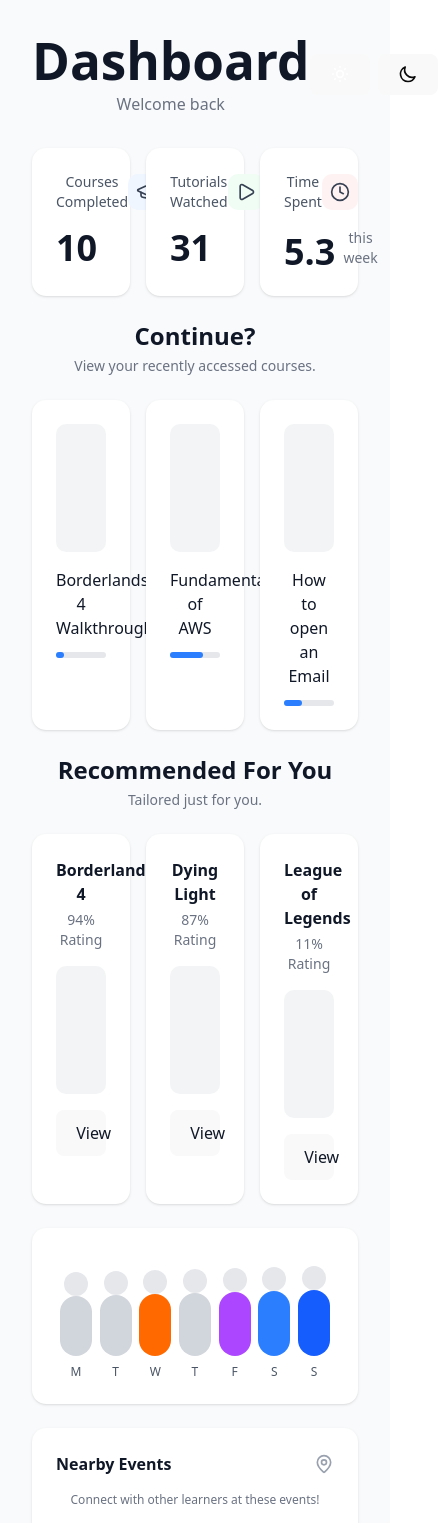
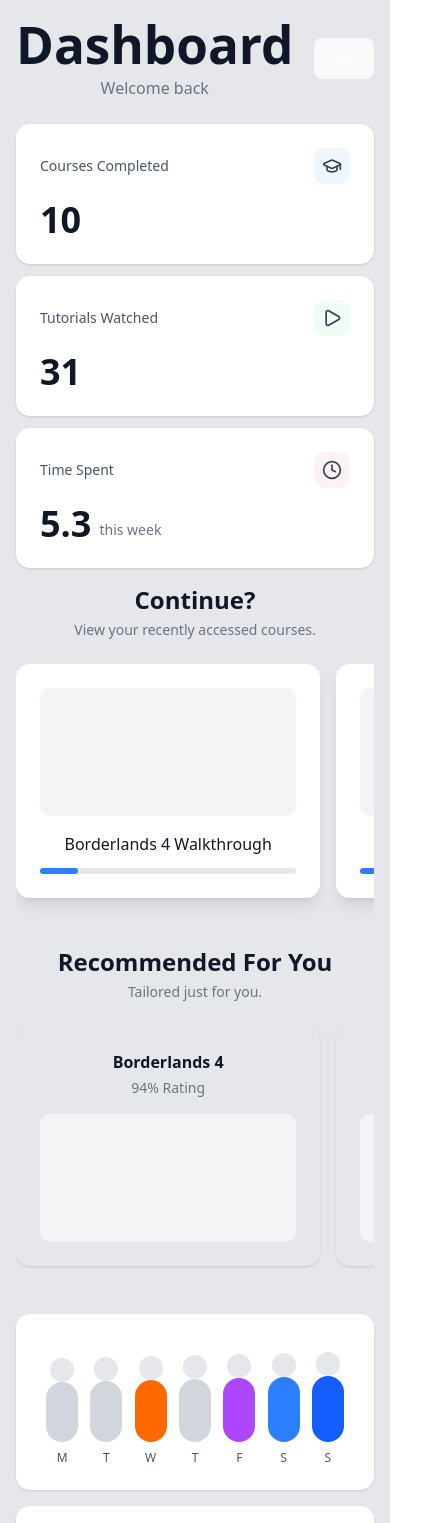
Before and after one commit to ayazb7/team-3-project, a React (Vite) app in the folder frontend/team-3/: page / in a window 390 px wide. Shown: the top 1523 px of the page, 438 px wide, since content can reach past the window. Built offline with nearby package versions, Linux system fonts and the light colour scheme.

Commit message:
UPDATE: dashboard page with carousel functionality, also adjusted dashboard to work with mobile.

```diff
--- a/frontend/team-3/src/components/CourseCard.jsx
+++ b/frontend/team-3/src/components/CourseCard.jsx
@@ -1,5 +1,5 @@
 const CourseCard = ({ title, progress }) => (
-  <div className="bg-white rounded-xl p-6 shadow-sm">
+  <div className="bg-white rounded-xl p-6 shadow-lg">
     <div className="h-32 bg-gray-100 rounded-lg mb-4"></div>
     <h3 className="font-medium text-gray-900 mb-3">{title}</h3>
     <div className="w-full bg-gray-200 rounded-full h-1.5">
--- a/frontend/team-3/src/components/RecommendedCard.jsx
+++ b/frontend/team-3/src/components/RecommendedCard.jsx
@@ -1,14 +1,21 @@
 const RecommendedCard = ({ title, rating }) => (
-  <div className="bg-white rounded-xl p-6 shadow-sm">
-    <div className="text-center mb-4">
-      <h3 className="font-semibold text-gray-900 mb-1">{title}</h3>
-      <p className="text-sm text-gray-500">{rating}</p>
+  <a href="#" className="block rounded-xl shadow-sm overflow-hidden group">
+    <div className="p-6">
+      <div className="text-center mb-4">
+        <h3 className="font-semibold text-gray-900 mb-1">{title}</h3>
+        <p className="text-sm text-gray-500">{rating}</p>
+      </div>
+
+      {/* Image / placeholder wrapper */}
+      <div className="relative h-32 bg-gray-100 rounded-lg overflow-hidden"> {/* Image / placeholder wrapper put thumbnail image here */}
+        <div className="absolute inset-0 flex items-center justify-center bg-black/40 opacity-0 hover:opacity-100 transition-opacity">
+          <span className="py-1.5 px-4 text-white bg-grey-500 rounded text-sm font-medium">
+            View
+          </span>
+        </div>
+      </div>
     </div>
-    <div className="h-32 bg-gray-100 rounded-lg mb-4"></div>
-    <button className="w-full py-2 bg-gray-100 hover:bg-gray-200 rounded-lg font-medium text-gray-900">
-      View
-    </button>
-  </div>
+  </a>
 );
 
-export default RecommendedCard
+export default RecommendedCard;
--- a/frontend/team-3/src/pages/Dashboard.jsx
+++ b/frontend/team-3/src/pages/Dashboard.jsx
@@ -1,10 +1,88 @@
-import React, { useState } from 'react';
-import { Clock, Play, GraduationCap, MapPin } from 'lucide-react';
+import React, { useState, useRef, useEffect } from 'react';
+import { Clock, Play, GraduationCap, MapPin, ChevronLeft, ChevronRight } from 'lucide-react';
 import StatCard from '../components/StatCard';
 import CourseCard from '../components/CourseCard';
 import RecommendedCard from '../components/RecommendedCard.jsx';
 import EventCard from '../components/EventCard';
 import WeekProgress from '../components/WeekProgress.jsx';
+
+const Carousel = ({ items, renderItem, className }) => {
+  const containerRef = useRef(null);
+  const [isStartReached, setIsStartReached] = useState(true);
+  const [isEndReached, setIsEndReached] = useState(false);
+
+  const checkScrollPosition = () => {
+    const container = containerRef.current;
+    if (container) {
+      setIsStartReached(container.scrollLeft <= 0);
+      setIsEndReached(
+        container.scrollLeft >= container.scrollWidth - container.clientWidth - 1
+      );
+    }
+  };
+
+  const scroll = (direction) => {
+    if (containerRef.current) {
+      const container = containerRef.current;
+      const scrollAmount = container.clientWidth;
+      const maxScroll = container.scrollWidth - container.clientWidth;
+      const newScroll = container.scrollLeft + (direction === 'right' ? scrollAmount : -scrollAmount);
+
+      container.scrollTo({
+        left: Math.max(0, Math.min(maxScroll, newScroll)),
+        behavior: 'smooth'
+      });
+    }
+  };
+
+  useEffect(() => {
+    const container = containerRef.current;
+    if (container) {
+      checkScrollPosition();
+      container.addEventListener('scroll', checkScrollPosition);
+      window.addEventListener('resize', checkScrollPosition);
+      return () => {
+        container.removeEventListener('scroll', checkScrollPosition);
+        window.removeEventListener('resize', checkScrollPosition);
+      };
+    }
+  }, []);
+
+  return (
+    <div className="relative group">
+      <div
+        ref={containerRef}
+        className={`flex overflow-x-auto scrollbar-hide snap-x snap-mandatory gap-4 ${className}`}
+      >
+        {items.map((item, idx) => (
+          <div key={idx} className="flex-none w-[85%] sm:w-[45%] lg:w-[30%] snap-start">
+            {renderItem(item, idx)}
+          </div>
+        ))}
+      </div>
+
+      {!isStartReached && (
+        <button
+          onClick={() => scroll('left')}
+          className="opacity-0 group-hover:opacity-100 md:opacity-100 transition-opacity absolute left-0 top-1/2 -translate-y-1/2 -translate-x-4 p-2 bg-white rounded-full shadow-lg hover:bg-gray-50 active:scale-95 transition-transform"
+          aria-label="Scroll left"
+        >
+          <ChevronLeft className="w-5 h-5" />
+        </button>
+      )}
+
+      {!isEndReached && (
+        <button
+          onClick={() => scroll('right')}
+          className="opacity-0 group-hover:opacity-100 md:opacity-100 transition-opacity absolute right-0 top-1/2 -translate-y-1/2 translate-x-4 p-2 bg-white rounded-full shadow-lg hover:bg-gray-50 active:scale-95 transition-transform"
+          aria-label="Scroll right"
+        >
+          <ChevronRight className="w-5 h-5" />
+        </button>
+      )}
+    </div>
+  );
+};
 
 const SectionHeader = ({ title, subtitle }) => (
   <div className="text-center mb-6">
@@ -38,73 +116,99 @@ export default function Dashboard() {
     { title: 'Sky Showcase', location: 'Sky Central - Osterley Campus', date: 'Thursday 13th November 2025' }
   ];
 
+  const [scrolling, setScrolling] = useState(false);
+
+  const preventScroll = (e) => {
+    if (scrolling) {
+      e.preventDefault();
+      e.stopPropagation();
+    }
+  };
+
+  React.useEffect(() => {
+    document.addEventListener('touchmove', preventScroll, { passive: false });
+    return () => {
+      document.removeEventListener('touchmove', preventScroll);
+    };
+  }, [scrolling]);
+
   return (
-    <div className="min-h-screen bg-gray-50 p-8">
+    <div className="min-h-screen bg-gray-200 p-4 sm:p-6 md:p-8">
+      <style jsx global>{`
+        .scrollbar-hide::-webkit-scrollbar {
+          display: none;
+        }
+        .scrollbar-hide {
+          -ms-overflow-style: none;
+          scrollbar-width: none;
+        }
+      `}</style>
       <div className="max-w-7xl mx-auto">
         {/* Header */}
-        <div className="flex justify-between items-center mb-8">
+        <div className="flex justify-between items-center mb-6 md:mb-8">
           <div>
-            <h1 className="text-3xl font-bold text-gray-900">Dashboard</h1>
+            <h1 className="text-2xl md:text-3xl font-bold text-gray-900">Dashboard</h1>
             <p className="text-gray-500 mt-1">Welcome back</p>
           </div>
           <div className="flex gap-2">
-            <button className="p-2 bg-blue-500 text-white rounded-lg hover:bg-blue-600">
+            <button
+              className="p-2 bg-blue-500 text-white rounded-lg hover:bg-blue-600 active:scale-95 transition-transform"
+              onClick={() => console.log('Toggle light mode')}
+            >
               <svg className="w-5 h-5" fill="none" stroke="currentColor" viewBox="0 0 24 24">
                 <path strokeLinecap="round" strokeLinejoin="round" strokeWidth={2} d="M12 3v1m0 16v1m9-9h-1M4 12H3m15.364 6.364l-.707-.707M6.343 6.343l-.707-.707m12.728 0l-.707.707M6.343 17.657l-.707.707M16 12a4 4 0 11-8 0 4 4 0 018 0z" />
-              </svg>
-            </button>
-            <button className="p-2 bg-white border border-gray-200 rounded-lg hover:bg-gray-50">
-              <svg className="w-5 h-5" fill="none" stroke="currentColor" viewBox="0 0 24 24">
-                <path strokeLinecap="round" strokeLinejoin="round" strokeWidth={2} d="M20.354 15.354A9 9 0 018.646 3.646 9.003 9.003 0 0012 21a9.003 9.003 0 008.354-5.646z" />
               </svg>
             </button>
           </div>
         </div>
 
-        <div className="grid grid-cols-1 lg:grid-cols-3 gap-6">
+        <div className="grid grid-cols-1 lg:grid-cols-3 gap-4 md:gap-6">
           {/* Main Content */}
-          <div className="lg:col-span-2 space-y-6">
+          <div className="lg:col-span-2 space-y-4 md:space-y-6">
             {/* Stats Cards */}
-            <div className="grid grid-cols-3 gap-4">
+            <div className="grid grid-cols-1 sm:grid-cols-3 gap-3 md:gap-4">
               {stats.map((stat, idx) => (
                 <StatCard key={idx} {...stat} />
               ))}
             </div>
 
             {/* Continue Section */}
-            <div>
+            <div className="Continue">
               <SectionHeader
                 title="Continue?"
                 subtitle="View your recently accessed courses."
               />
-              <div className="grid grid-cols-3 gap-4">
-                {continueCourses.map((course, idx) => (
+              <Carousel
+                items={continueCourses}
+                renderItem={(course, idx) => (
                   <CourseCard key={idx} {...course} />
-                ))}
-              </div>
+                )}
+                className="pb-8"
+              />
             </div>
 
             {/* Recommended Section */}
-            <div>
+            <div className="Recommended">
               <SectionHeader
                 title="Recommended For You"
                 subtitle="Tailored just for you."
               />
-              <div className="grid grid-cols-3 gap-4">
-                {recommended.map((item, idx) => (
+              <Carousel
+                items={recommended}
+                renderItem={(item, idx) => (
                   <RecommendedCard key={idx} {...item} />
-                ))}
-              </div>
+                )}
+                className="pb-8"
+              />
             </div>
           </div>
 
-          {/* Sidebar */}
-          <div className="space-y-6">
+          <div className="space-y-4 md:space-y-6">
             {/* Week Progress */}
             <WeekProgress />
 
             {/* Nearby Events */}
-            <div className="bg-white rounded-xl p-6 shadow-sm">
+            <div className="bg-white rounded-xl p-4 md:p-6 shadow-sm">
               <div className="flex items-center justify-between mb-4">
                 <h3 className="font-semibold text-gray-900">Nearby Events</h3>
                 <MapPin className="w-5 h-5 text-gray-400" />
```
